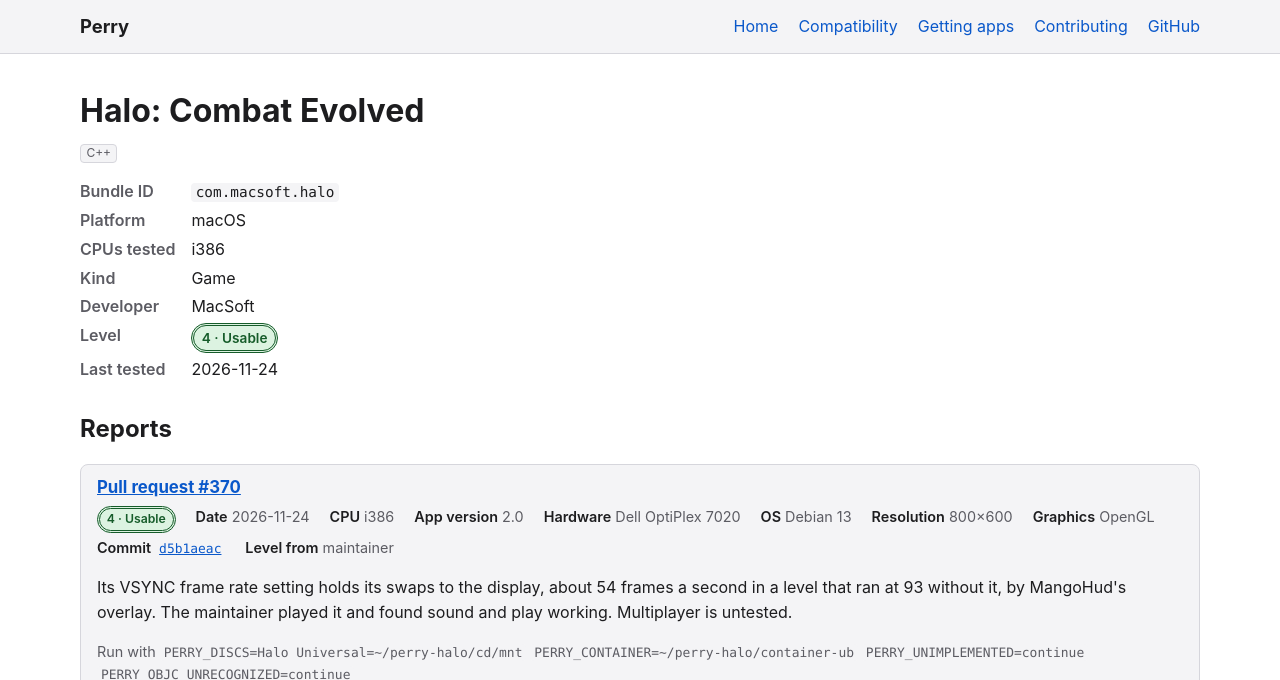
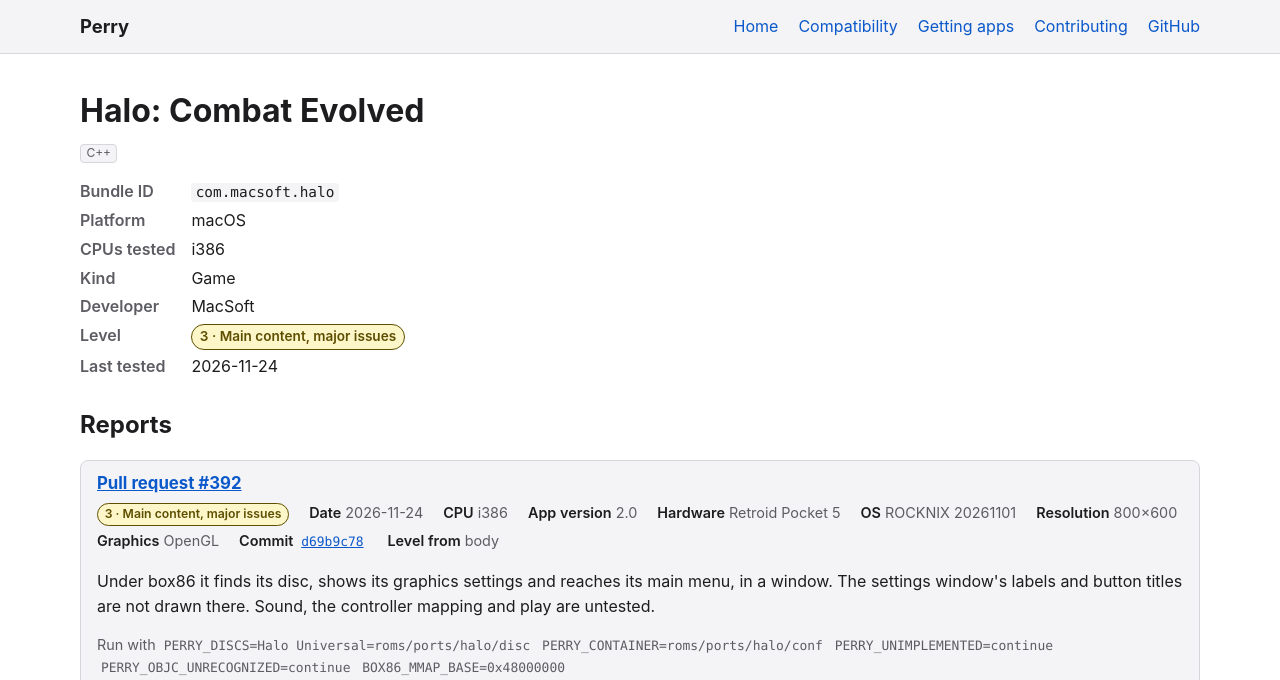
Before and after one commit to MillerTechnologyPeru/Perry, a Jekyll site: the page built from docs/_apps/macos/com.macsoft.halo.md, in a window 1280 px wide and 1400 px high. Shown: the top 680 px of the window. Built offline with Jekyll 4.4.1, drawn with Linux system fonts in a browser that asks for light colours; some of the changed text lies outside the part shown; grey boxes are pictures that could not be loaded.

Commit message:
Add Halo's report for the Retroid Pocket 5

```diff
--- a/docs/_apps/macos/com.macsoft.halo.md
+++ b/docs/_apps/macos/com.macsoft.halo.md
@@ -110,9 +110,38 @@ reports:
     screenshots:
       - url: https://github.com/user-attachments/assets/4263b7b7-a43a-4efb-94a6-e45e363f36d8
         caption: A level, with MangoHud's overlay
+  - pr: 392
+    date: 2026-11-24
+    perry: "d69b9c78"
+    platform: macos
+    cpu: i386
+    app_version: "2.0"
+    hardware: Retroid Pocket 5
+    os: ROCKNIX 20261101
+    packaging: Packaging/macos/com.macsoft.halo/portmaster
+    resolution: "800x600"
+    graphics: OpenGL
+    env:
+      - "PERRY_DISCS=Halo Universal=roms/ports/halo/disc"
+      - "PERRY_CONTAINER=roms/ports/halo/conf"
+      - "PERRY_UNIMPLEMENTED=continue"
+      - "PERRY_OBJC_UNRECOGNIZED=continue"
+      - "BOX86_MMAP_BASE=0x48000000"
+    level: 3
+    source: body
+    notes: Under box86 it finds its disc, shows its graphics settings and reaches its main menu, in a window. The settings window's labels and button titles are not drawn there. Sound, the controller mapping and play are untested.
+    screenshots:
+      - url: https://github.com/user-attachments/assets/e1f19426-188e-45b5-8a54-06a6ea0868a0
+        caption: The main menu on the Retroid Pocket 5
 ---
 
 A Carbon application for PowerPC and Intel, run with the 32-bit Perry. It
 checks for its disc through IOKit, so the disc's image is mounted and named
 with `PERRY_DISCS`. The folder given as `PERRY_CONTAINER` must have no
 period in its path: Halo refuses a Documents folder whose path has one.
+
+On the Retroid Pocket 5 it runs under box86, started by a PortMaster script
+with gptokeyb for the controls. Halo keeps its game state at 0x40000000,
+where box86 would put its own pages, so box86 is built with
+`Packaging/shared/box86/box86-mmap-base.patch` and the launcher sets
+`BOX86_MMAP_BASE=0x48000000`.
```
